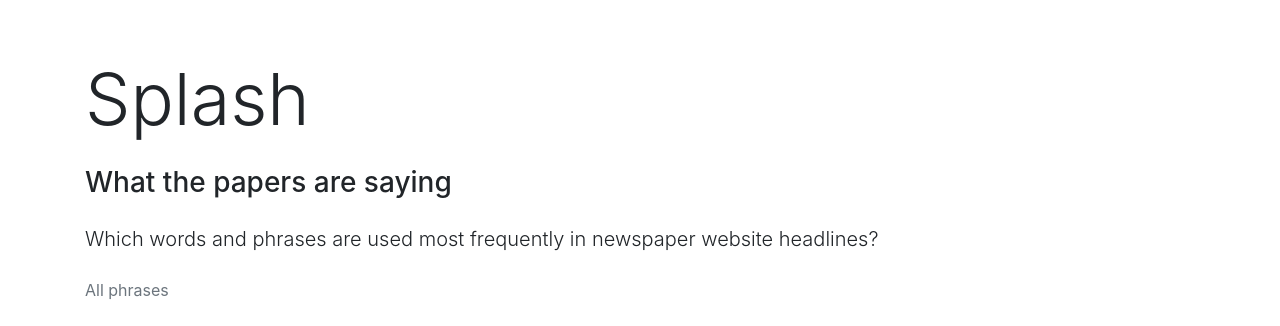
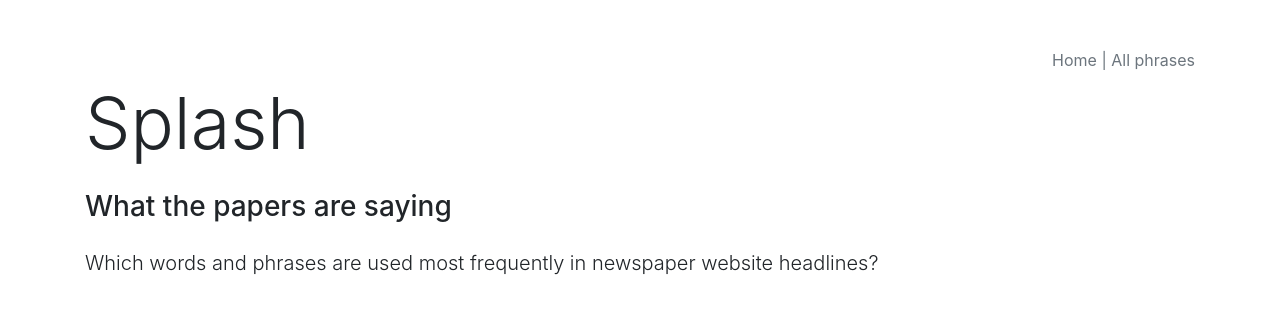
Before and after one commit to magnusvaughan/splash, a Django app: page / in a window 1280 px wide. Shown: the top 326 px of the page. Run offline with Django 3.2, Linux system fonts and the light colour scheme; data that the repository does not hold is empty; some libraries are stand-ins or nearby versions.

Commit message:
Basic nav

```diff
--- a/templates/base.html
+++ b/templates/base.html
@@ -8,13 +8,15 @@
     </head>
     <body>
         <div class="container">
-
             <div class="px-0 py-3 pt-md-5 pb-md-4 mx-auto text-left">
+                <div class="nav-wrapper d-block text-right">
+                    <a class="py-2" href="{% url 'home' %}">Home</a>
+                    <span class="text-muted">|</span>
+                    <a class="py-2" href="{% url 'phrase' %}">All phrases</a>
+                </div>
                 <a href="{% url 'home' %}"><h1 class="display-3 py-2">Splash</h1></a>
                 <h3 class="py-2">What the papers are saying</h3>
                 <p class="lead py-2">Which words and phrases are used most frequently in newspaper website headlines?</p>
-
-                <a class="py-2" href="{% url 'phrase' %}">All phrases</a>
             </div>
 
             {% block content %}
--- a/templates/home.html
+++ b/templates/home.html
@@ -14,7 +14,7 @@
                 <tbody>
                     {% for wordlist in wordlists %}
                         <tr>
-                        <td><a href="{% url 'wordlist_detail' wordlist.pk %}">{{ wordlist.date }}</a></td>
+                        <td><a href="{% url 'wordlist_detail' wordlist.pk %}">{{ wordlist.date|date:"dS M Y" }}</a></td>
                         <td>{{ wordlist.newspaper }}</td>
                         </tr>
                     {% endfor %}
--- a/templates/wordlist_detail.html
+++ b/templates/wordlist_detail.html
@@ -2,6 +2,7 @@
 {% block content %}
 <div class="row">
     <div class="col-md-12">
+        <h4 class="pb-3">{{ object.newspaper }} - {{ object.date|date:"dS M Y" }}</h4>
         <div class="table-responsive">
             <table class="table table-striped table-sm">
                     <thead>
```
